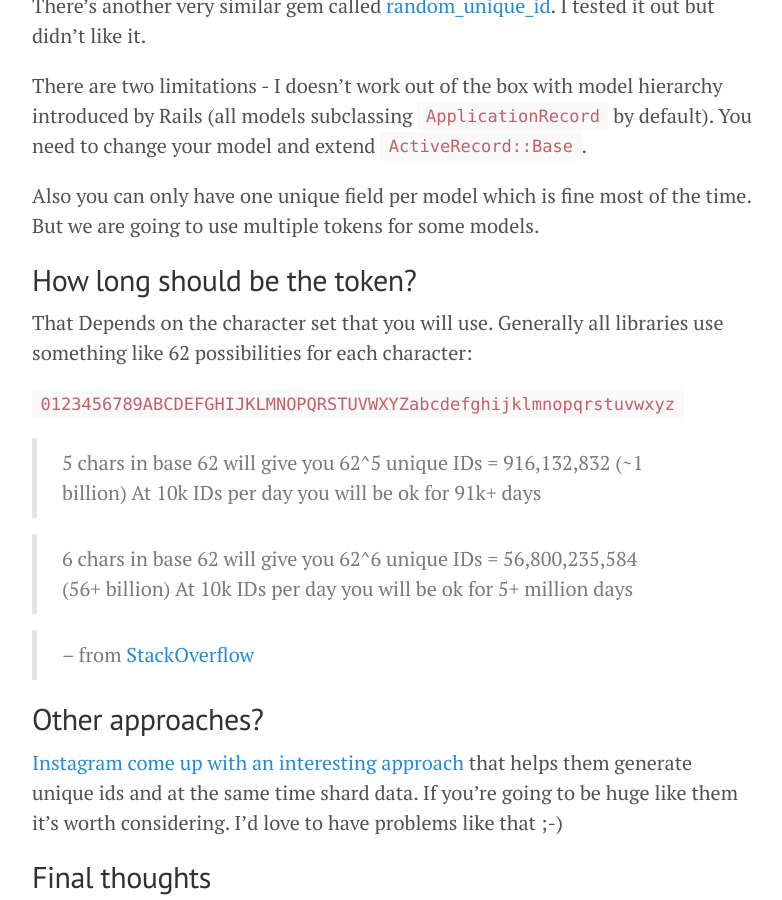
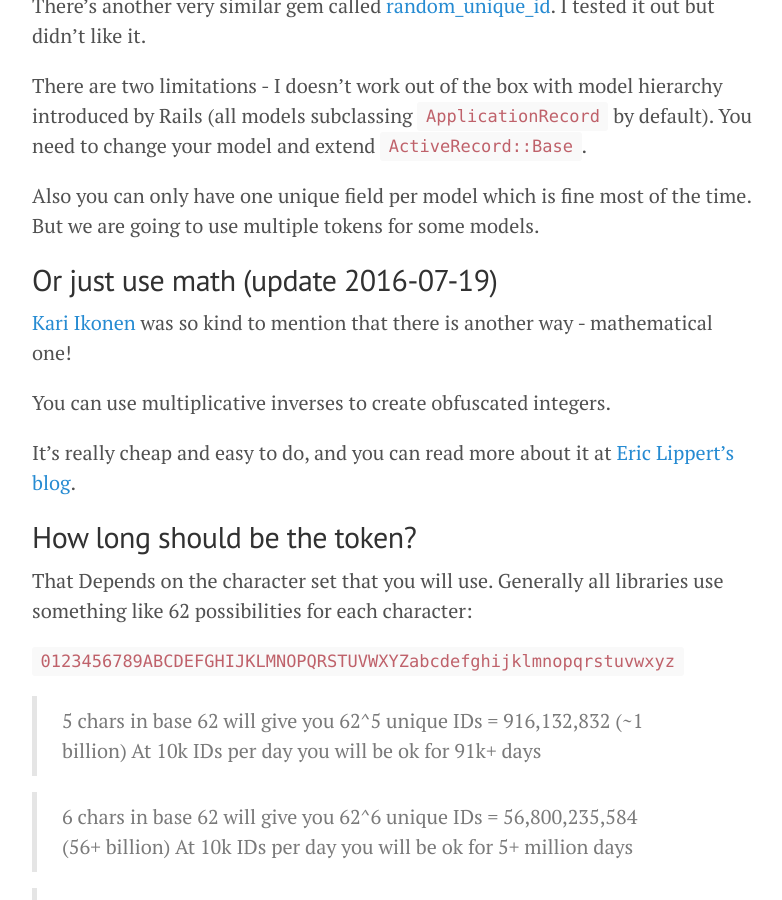
Before and after one commit to pawelniewie/pawelniewiadomski.com, a Jekyll site: the page built from _posts/2016-07-19-using-non-predictable-ids-in-rails.md, in a window 1280 px wide and 900 px high, scrolled down 3597 px. Shown: the whole window, without its empty margins (248-1030 px from the left). Built offline with Jekyll 4.4.1, drawn with Linux system fonts in a browser that asks for light colours; nearby versions of some CDN libraries; Markdown is read by kramdown in place of the engine named in the settings; comment, search, counter and statistics services are not loaded.

Commit message:
added info about multiplicative inverses

```diff
--- a/_posts/2016-07-19-using-non-predictable-ids-in-rails.md
+++ b/_posts/2016-07-19-using-non-predictable-ids-in-rails.md
@@ -132,6 +132,14 @@ There are two limitations - I doesn't work out of the box with model hierarchy i
 
 Also you can only have one unique field per model which is fine most of the time. But we are going to use multiple tokens for some models.
 
+## Or just use math (update 2016-07-19)
+
+[Kari Ikonen](https://github.com/kikonen) was so kind to mention that there is another way - mathematical one!
+
+You can use multiplicative inverses to create obfuscated integers.
+
+It's really cheap and easy to do, and you can read more about it at [Eric Lippert's blog](https://ericlippert.com/2013/11/14/a-practical-use-of-multiplicative-inverses/).
+
 ## How long should be the token?
 
 That Depends on the character set that you will use. Generally all libraries use something like 62 possibilities for each character:
```
